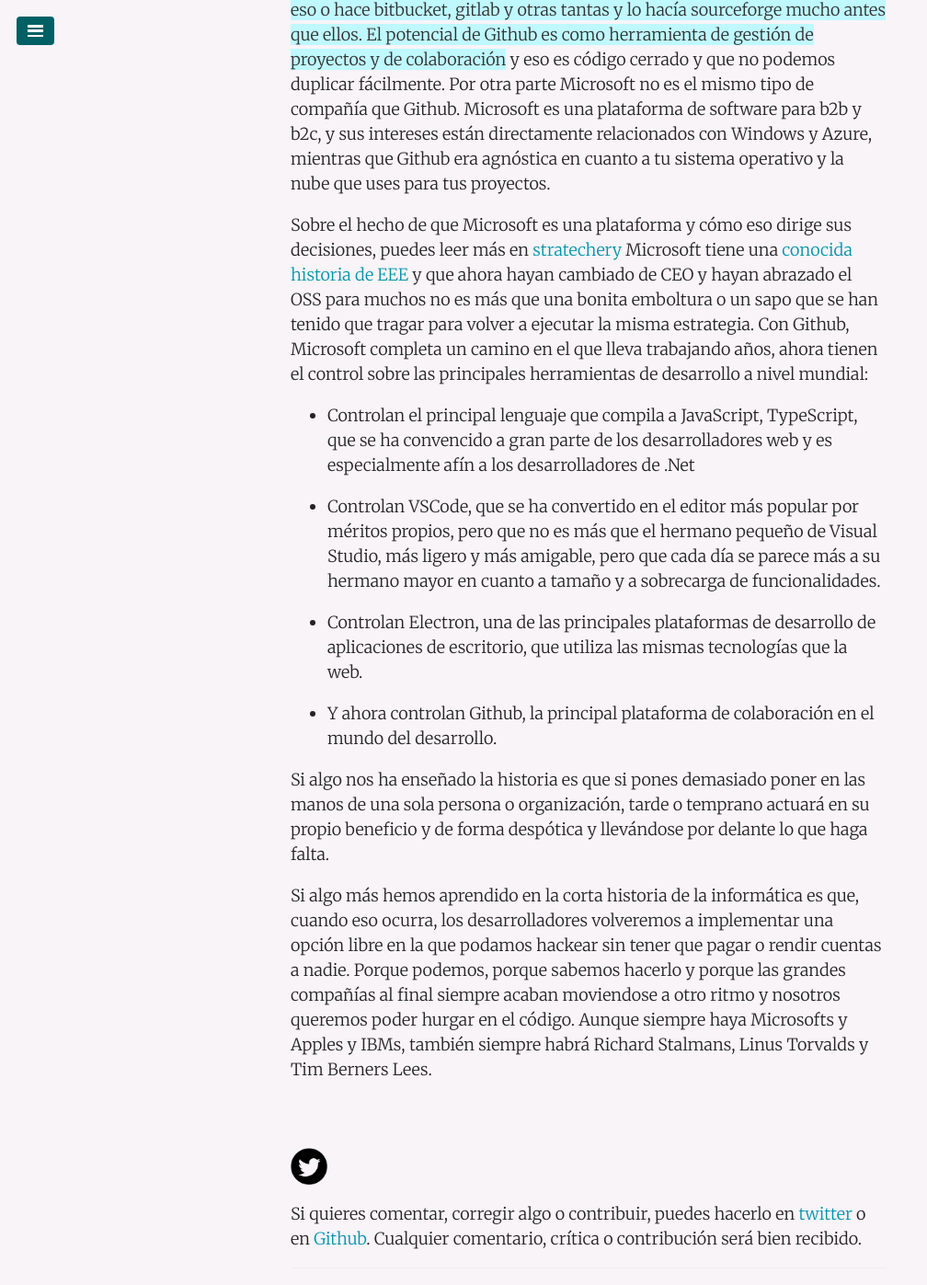
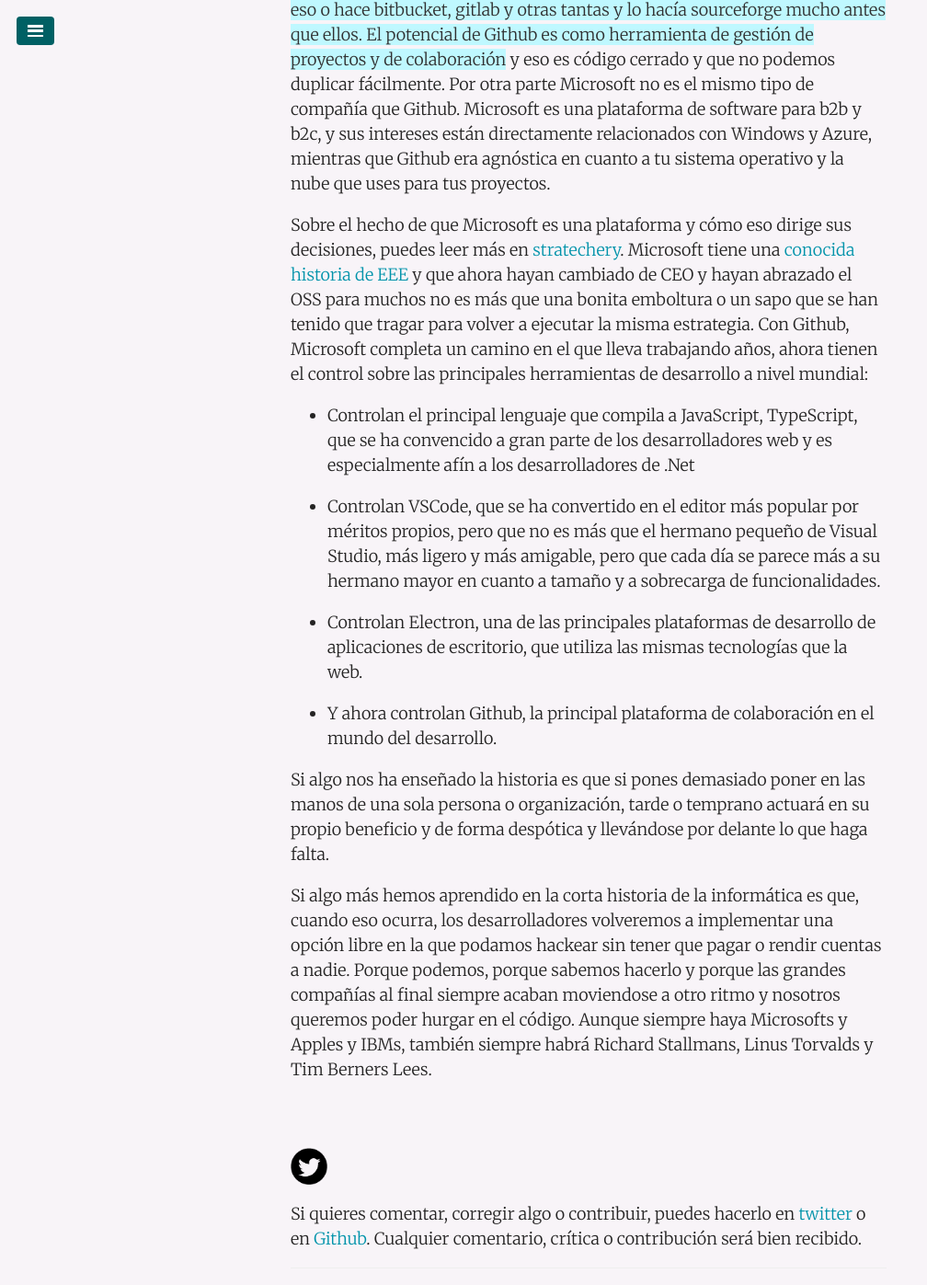
Before and after one commit to juanmirod/juanmirod.github.io, a Jekyll site: the page built from _posts/2018-06-04-github-microsoft.markdown, in a window 1280 px wide and 1400 px high, scrolled down 1634 px. Shown: the top 1397 px of the window at 92% size, without its empty margins (0-1008 px from the left). Built offline with Jekyll 4.4.1, drawn with Linux system fonts in a browser that asks for light colours; some of the changed text lies outside the part shown.

Commit message:
:pencil2: some typos

```diff
--- a/_posts/2018-06-04-github-microsoft.markdown
+++ b/_posts/2018-06-04-github-microsoft.markdown
@@ -26,7 +26,7 @@
 
 En el primer caso, **el potencial de Github no es que guarde tu repo en la nube, eso o hace bitbucket, gitlab y otras tantas y lo hacía sourceforge mucho antes que ellos. El potencial de Github es como herramienta de gestión de proyectos y de colaboración** y eso es código cerrado y que no podemos duplicar fácilmente. Por otra parte Microsoft no es el mismo tipo de compañía que Github. Microsoft es una plataforma de software para b2b y b2c, y sus intereses están directamente relacionados con Windows y Azure, mientras que Github era agnóstica en cuanto a tu sistema operativo y la nube que uses para tus proyectos.
 
-Sobre el hecho de que Microsoft es una plataforma y cómo eso dirige sus decisiones, puedes leer más en [stratechery](https://stratechery.com/2018/the-bill-gates-line/) Microsoft tiene una [conocida historia de EEE](https://en.wikipedia.org/wiki/Embrace%2C_extend%2C_and_extinguish) y que ahora hayan cambiado de CEO y hayan abrazado el OSS para muchos no es más que una bonita emboltura o un sapo que se han tenido que tragar para volver a ejecutar la misma estrategia. Con Github, Microsoft completa un camino en el que lleva trabajando años, ahora tienen el control sobre las principales herramientas de desarrollo a nivel mundial:
+Sobre el hecho de que Microsoft es una plataforma y cómo eso dirige sus decisiones, puedes leer más en [stratechery](https://stratechery.com/2018/the-bill-gates-line/). Microsoft tiene una [conocida historia de EEE](https://en.wikipedia.org/wiki/Embrace%2C_extend%2C_and_extinguish) y que ahora hayan cambiado de CEO y hayan abrazado el OSS para muchos no es más que una bonita emboltura o un sapo que se han tenido que tragar para volver a ejecutar la misma estrategia. Con Github, Microsoft completa un camino en el que lleva trabajando años, ahora tienen el control sobre las principales herramientas de desarrollo a nivel mundial:
 
 - Controlan el principal lenguaje que compila a JavaScript, TypeScript, que se ha convencido a gran parte de los desarrolladores web y es especialmente afín a los desarrolladores de .Net
 
@@ -38,4 +38,4 @@
 
 Si algo nos ha enseñado la historia es que si pones demasiado poner en las manos de una sola persona o organización, tarde o temprano actuará en su propio beneficio y de forma despótica y llevándose por delante lo que haga falta.
 
-Si algo más hemos aprendido en la corta historia de la informática es que, cuando eso ocurra, los desarrolladores volveremos a implementar una opción libre en la que podamos hackear sin tener que pagar o rendir cuentas a nadie. Porque podemos, porque sabemos hacerlo y porque las grandes compañías al final siempre acaban moviendose a otro ritmo y nosotros queremos poder hurgar en el código. Aunque siempre haya Microsofts y Apples y IBMs, también siempre habrá Richard Stalmans, Linus Torvalds y Tim Berners Lees.
+Si algo más hemos aprendido en la corta historia de la informática es que, cuando eso ocurra, los desarrolladores volveremos a implementar una opción libre en la que podamos hackear sin tener que pagar o rendir cuentas a nadie. Porque podemos, porque sabemos hacerlo y porque las grandes compañías al final siempre acaban moviendose a otro ritmo y nosotros queremos poder hurgar en el código. Aunque siempre haya Microsofts y Apples y IBMs, también siempre habrá Richard Stallmans, Linus Torvalds y Tim Berners Lees.
```
Also changed, not shown: other parts of _posts/2018-06-04-github-microsoft.markdown (+1 -1 lines).
